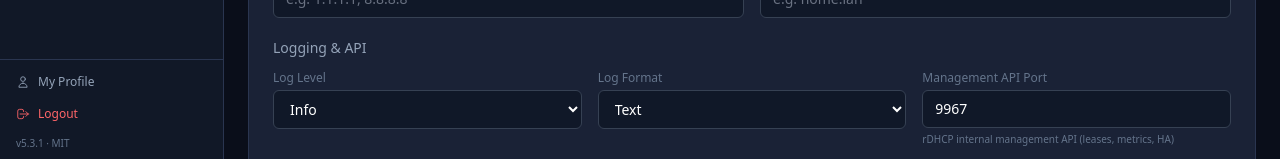
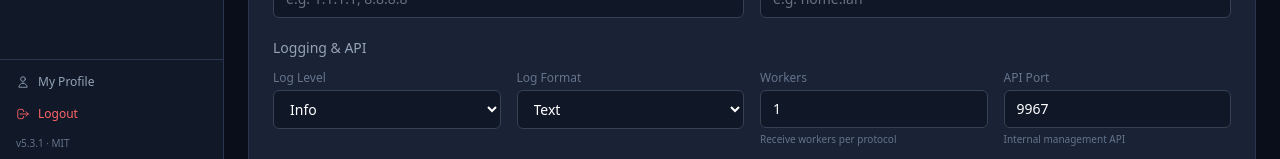
Before and after one commit to ZerosAndOnesLLC/AiFw, a Next.js app in the folder aifw-ui/: page /dhcp in a window 1280 px wide. Shown: the part 641-800 px from the top of the page. Built offline with nearby package versions, Linux system fonts and the light colour scheme; no server answers; sample sign-in values are in the browser's storage.

Commit message:
Add configurable DHCP workers count (default 1)

```diff
--- a/aifw-ui/src/app/dhcp/page.tsx
+++ b/aifw-ui/src/app/dhcp/page.tsx
@@ -45,6 +45,7 @@ interface DhcpGlobalConfig {
   log_level: string;
   log_format: string;
   api_port: number;
+  workers: number;
 }
 
 interface NetInterface {
@@ -79,6 +80,7 @@ const defaultConfig: DhcpGlobalConfig = {
   log_level: "info",
   log_format: "text",
   api_port: 9967,
+  workers: 1,
 };
 
 /* -- Page ------------------------------------------------------------ */
@@ -495,7 +497,7 @@ export default function DhcpOverviewPage() {
           {/* Logging & API */}
           <div>
             <h3 className="text-sm font-medium text-[var(--text-secondary)] mb-3">Logging & API</h3>
-            <div className="grid grid-cols-1 sm:grid-cols-3 gap-4">
+            <div className="grid grid-cols-1 sm:grid-cols-4 gap-4">
               <div>
                 <label className="block text-xs text-[var(--text-muted)] mb-1">Log Level</label>
                 <select
@@ -522,14 +524,26 @@ export default function DhcpOverviewPage() {
                 </select>
               </div>
               <div>
-                <label className="block text-xs text-[var(--text-muted)] mb-1">Management API Port</label>
+                <label className="block text-xs text-[var(--text-muted)] mb-1">Workers</label>
+                <input
+                  type="number"
+                  min={1}
+                  max={32}
+                  value={config.workers}
+                  onChange={(e) => setConfig((p) => ({ ...p, workers: Number(e.target.value) }))}
+                  className="w-full px-3 py-2 bg-gray-900 border border-gray-700 rounded-md text-sm text-white focus:outline-none focus:border-blue-500"
+                />
+                <p className="text-[10px] text-[var(--text-muted)] mt-1">Receive workers per protocol</p>
+              </div>
+              <div>
+                <label className="block text-xs text-[var(--text-muted)] mb-1">API Port</label>
                 <input
                   type="number"
                   value={config.api_port}
                   onChange={(e) => setConfig((p) => ({ ...p, api_port: Number(e.target.value) }))}
                   className="w-full px-3 py-2 bg-gray-900 border border-gray-700 rounded-md text-sm text-white focus:outline-none focus:border-blue-500"
                 />
-                <p className="text-[10px] text-[var(--text-muted)] mt-1">rDHCP internal management API (leases, metrics, HA)</p>
+                <p className="text-[10px] text-[var(--text-muted)] mt-1">Internal management API</p>
               </div>
             </div>
           </div>
```
Also changed, not shown: 1 other file (tests, documents, lock files or other folders).
